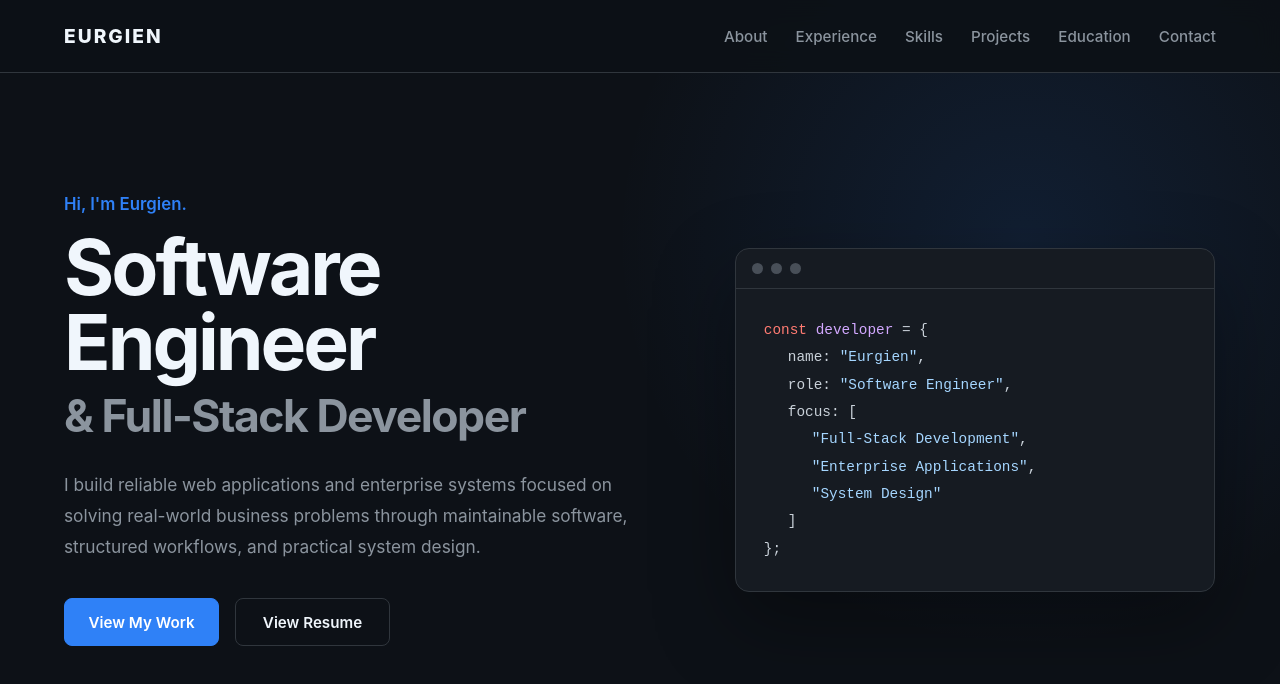
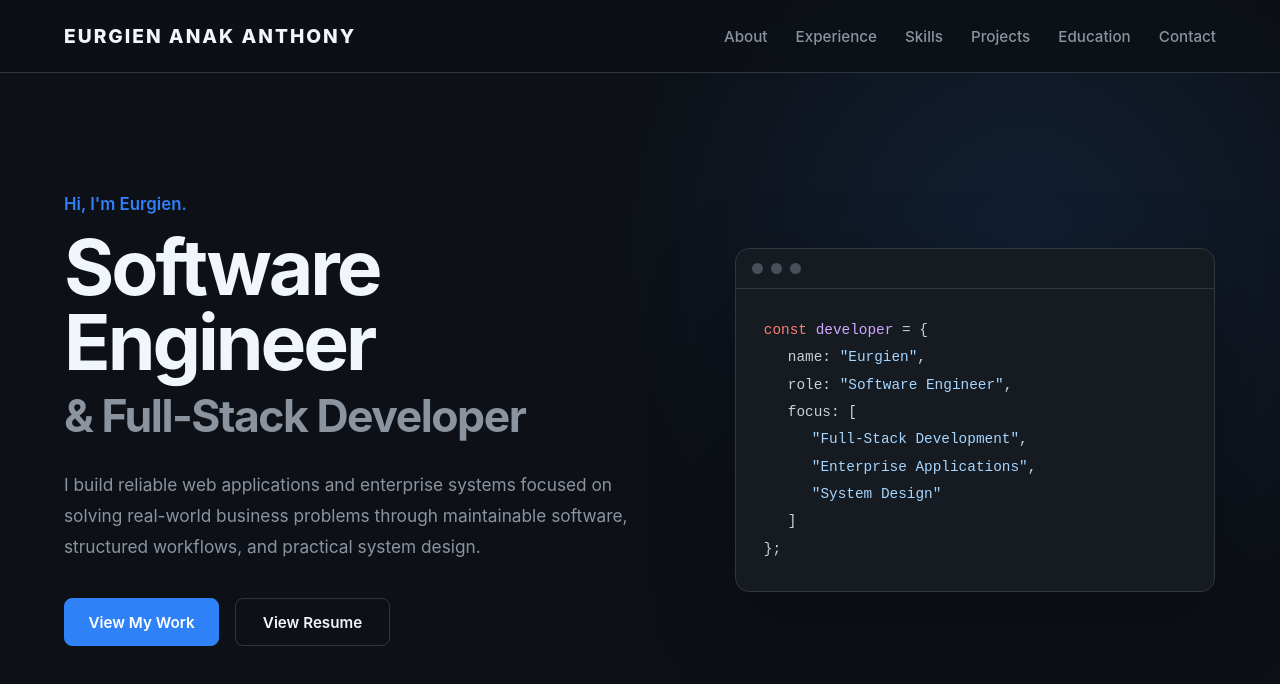
Before and after one commit to Agien99/agien99.github.io, a React (Vite) app: page / in a window 1280 px wide. Shown: the top 684 px of the page. Built offline with nearby package versions, Linux system fonts and the light colour scheme.

Commit message:
Updated Name

```diff
--- a/index.html
+++ b/index.html
@@ -4,7 +4,7 @@
     <meta charset="UTF-8" />
     <link rel="icon" type="image/svg+xml" href="/favicon.svg" />
     <meta name="viewport" content="width=device-width, initial-scale=1.0" />
-    <title>agien-portfolio</title>
+    <title>Eurgien | Software Engineer</title>
   </head>
   <body>
     <div id="root"></h1>HI</h1></div>
--- a/src/components/Navbar/Navbar.jsx
+++ b/src/components/Navbar/Navbar.jsx
@@ -5,7 +5,7 @@ function Navbar() {
     <nav className="navbar">
       <div className="navbar-container">
         <a href="#home" className="navbar-logo">
-          EURGIEN
+          EURGIEN ANAK ANTHONY
         </a>
 
         <div className="navbar-links">
```
